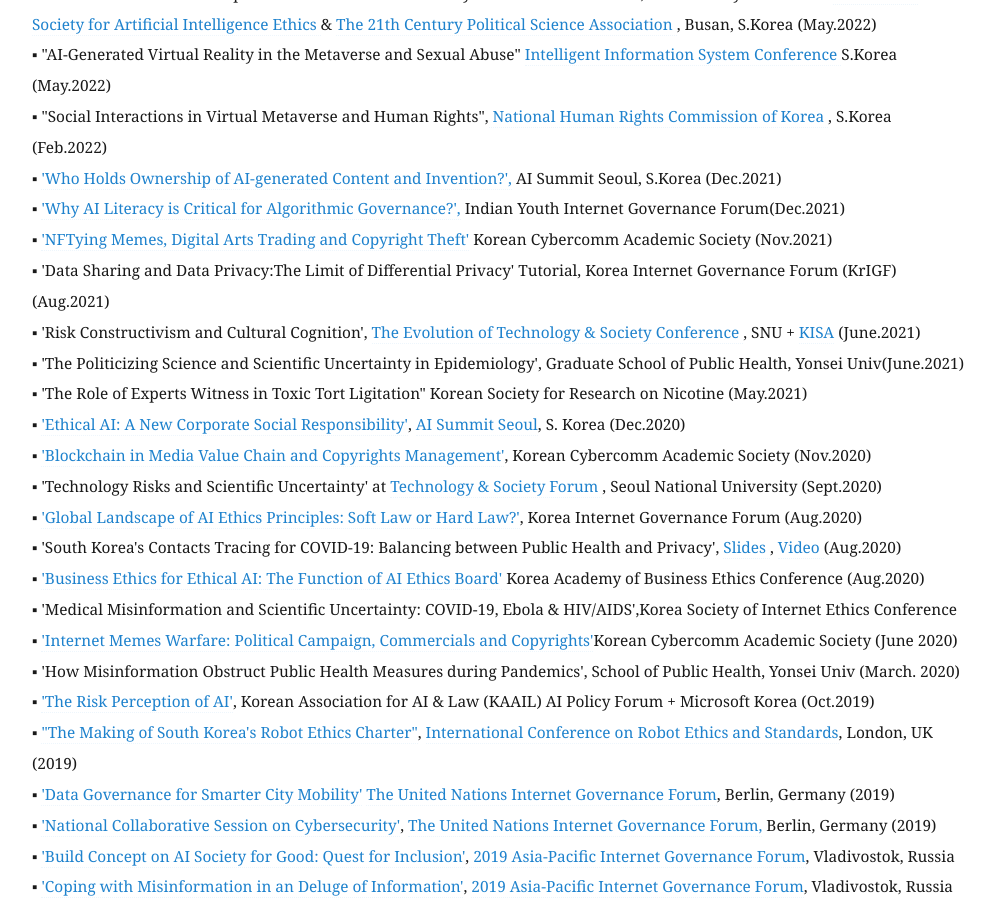
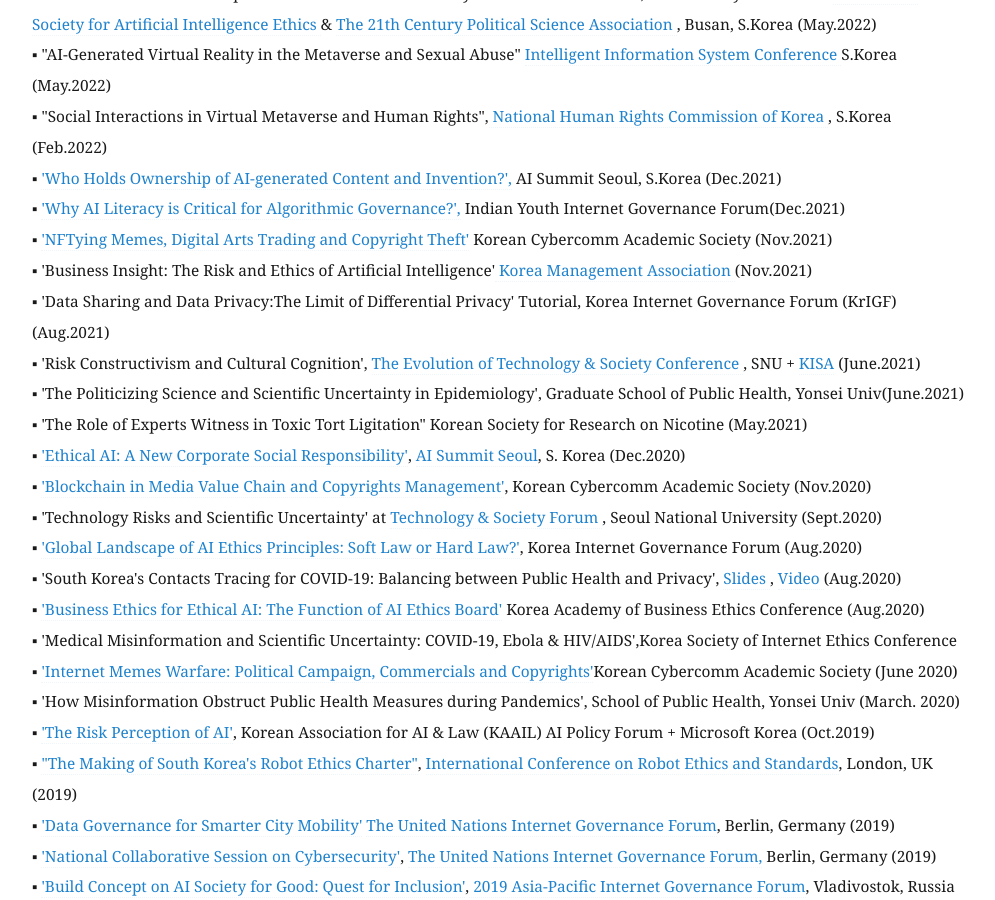
Before and after one commit to eunchangchoi/eunchangchoi.github.io, a Jekyll site: the page built from index.md, in a window 1280 px wide and 900 px high, scrolled down 3992 px. Shown: the whole window, without its empty margins (68-1063 px from the left). Built offline with Jekyll 4.4.1, drawn with Linux system fonts in a browser that asks for light colours.

Commit message:
Update index.md

```diff
--- a/index.md
+++ b/index.md
@@ -88,6 +88,7 @@
 ▪ <a href="https://aisummit.co.kr/agenda_2021-2/">'Who Holds Ownership of AI-generated Content and Invention?',</a> AI Summit Seoul, S.Korea (Dec.2021)<br>
 ▪ <a href="https://youthigf.in/2021/12/02/agenda/">'Why AI Literacy is Critical for Algorithmic Governance?',</a> Indian Youth Internet Governance Forum(Dec.2021)<br>
 ▪ <a href="http://www.cybercom.or.kr/?m=bbs&bid=notice_&where=subject%7Ctag&keyword=2021+%EA%B0%80%EC%9D%84&uid=1217/">'NFTying Memes, Digital Arts Trading and Copyright Theft'</a> Korean Cybercomm Academic Society (Nov.2021) <br>
+▪ 'Business Insight: The Risk and Ethics of Artificial Intelligence'<a href="https://www.kma.or.kr/main.do"> Korea Management Association </a>(Nov.2021) <br>
 ▪ 'Data Sharing and Data Privacy:The Limit of Differential Privacy' Tutorial, Korea Internet Governance Forum (KrIGF)(Aug.2021) <br>
 ▪ 'Risk Constructivism and Cultural Cognition', <a href="http://cis.snu.ac.kr/sub2/2_2_6_2.php?mode=view&number=1509&b_name=meet1_2">The Evolution of Technology & Society Conference </a>, SNU + <a href="https://www.kisa.or.kr"> KISA</a> (June.2021)<br>
 ▪ 'The Politicizing Science and Scientific Uncertainty in Epidemiology', Graduate School of Public Health, Yonsei Univ(June.2021)<br>
```
